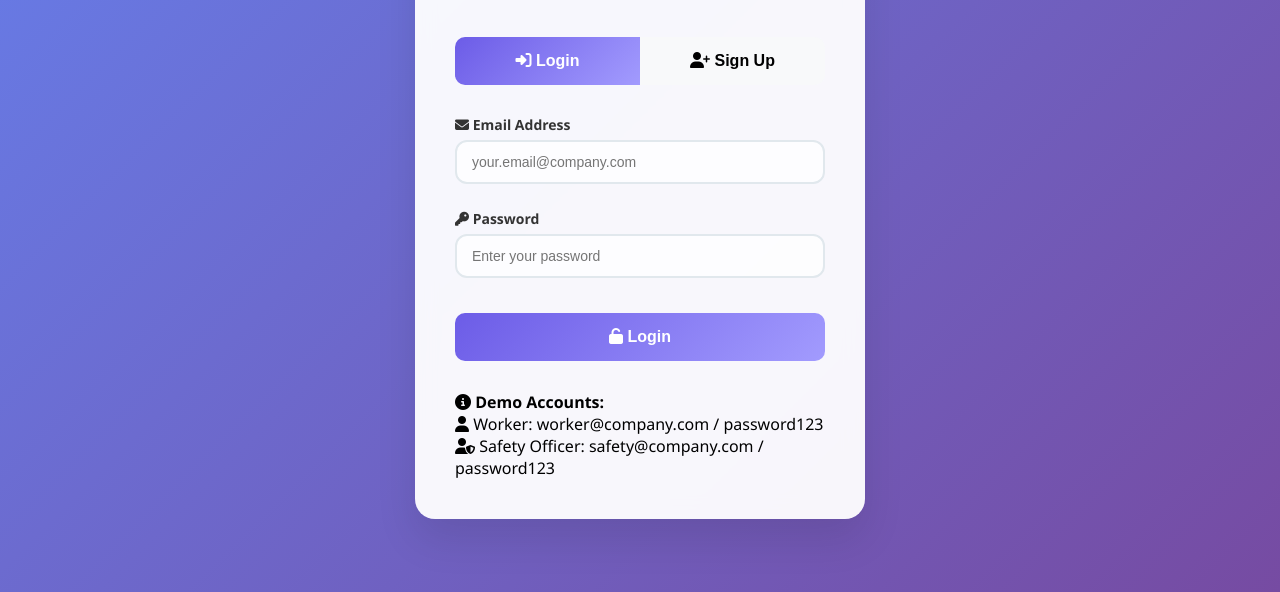
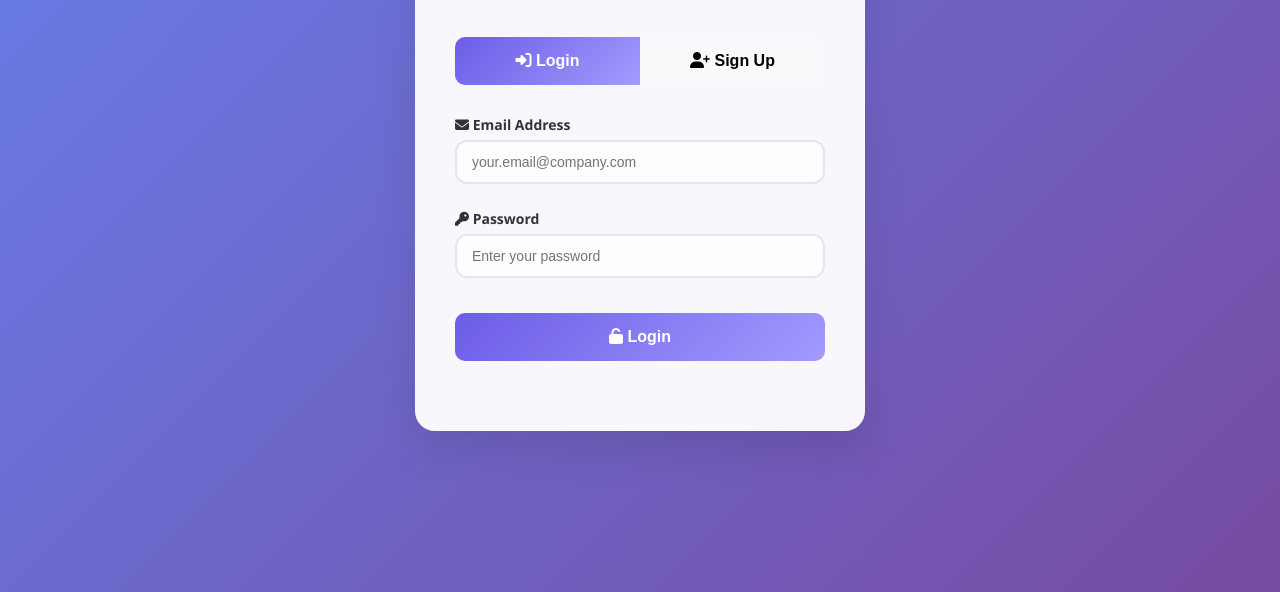
Before and after one commit to DembeMakharii/Safety-Reporting-System, a plain HTML site: page Reporting System/login.html in a window 1280 px wide. Shown: the part 208-800 px from the top of the page. Drawn offline with Linux system fonts and the light colour scheme.

Commit message:
update: remove demo account details section with icons for Worker and Safety Officer

```diff
--- a/Reporting System/login.html
+++ b/Reporting System/login.html
@@ -42,9 +42,6 @@
                 </form>
                 <div style="text-align: center; margin-top: 20px; color: #666; font-size: 14px;"></div>
 
-                <p><strong><i class="fas fa-info-circle"></i> Demo Accounts:</strong></p>
-                <p><i class="fas fa-user"></i> Worker: worker@company.com / password123</p>
-                    <p><i class="fas fa-user-shield"></i> Safety Officer: safety@company.com / password123</p>
 
             </div>
             </div>
```
